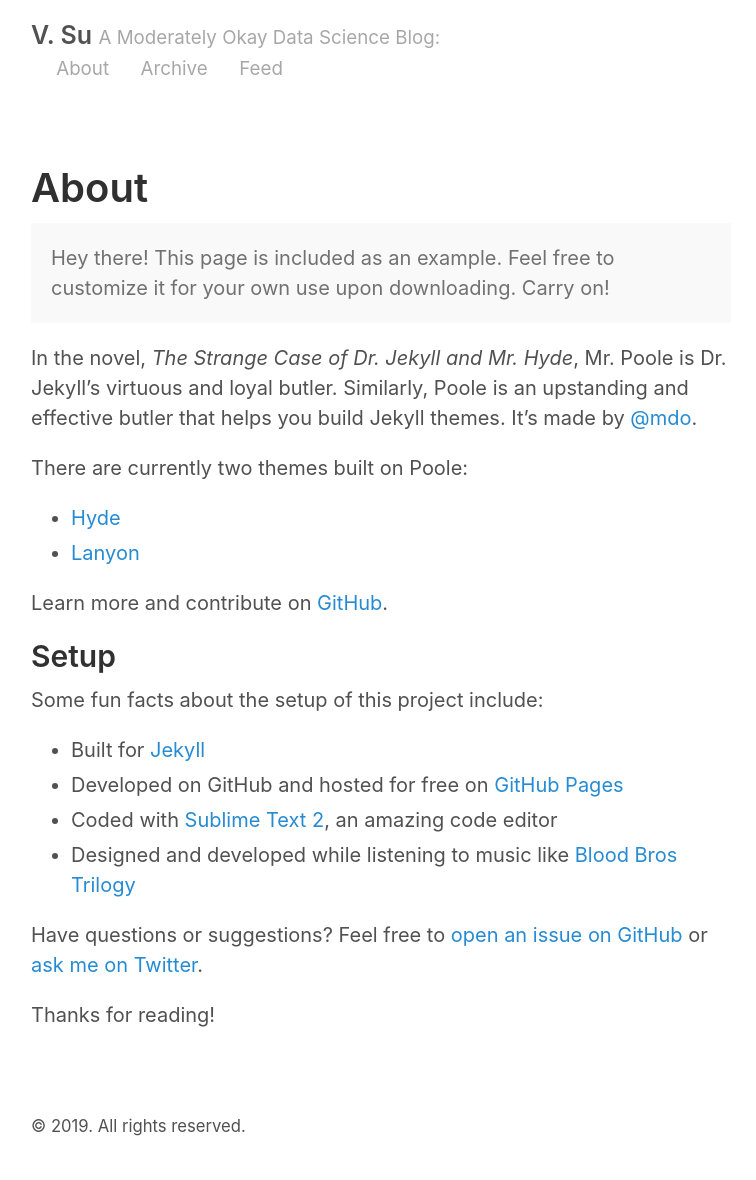
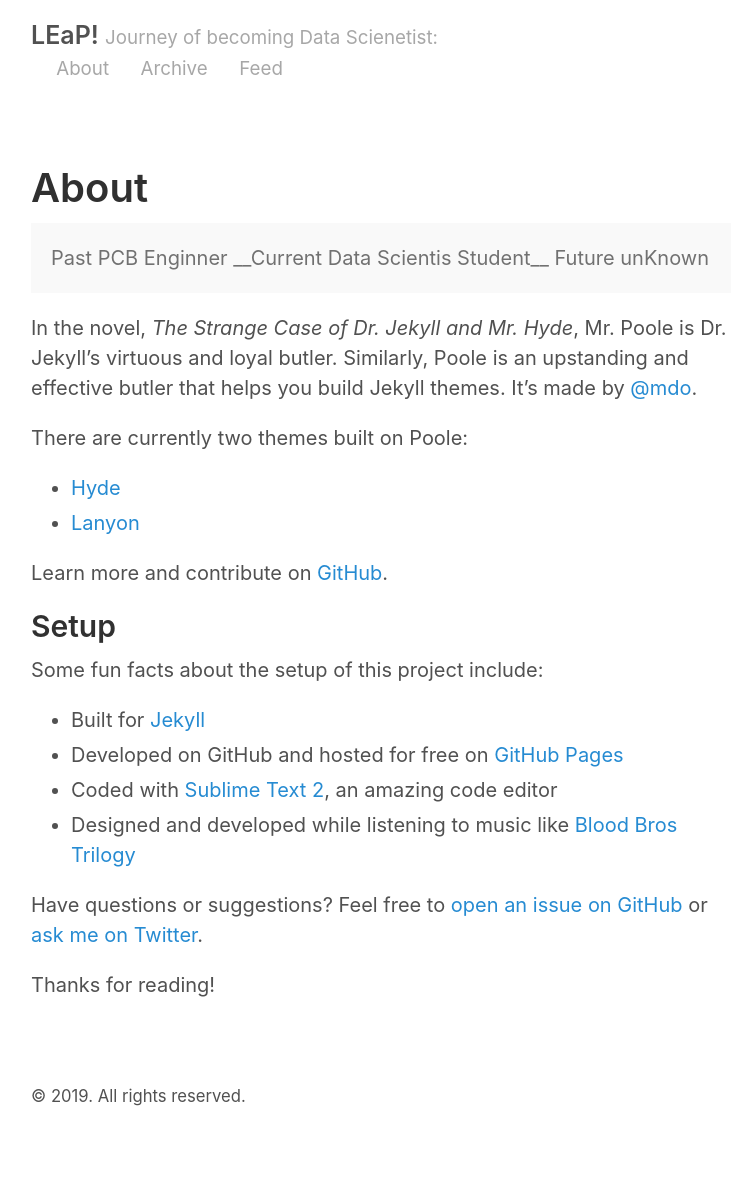
Before and after one commit to rochnysu/rochnysu.github.io, a Jekyll site: the page built from about.md, in a window 1280 px wide. Shown: the whole page, without its empty margins (259-1015 px from the left). Built offline with Jekyll 4.4.1, drawn with Linux system fonts in a browser that asks for light colours; after the commit the page ends 1150 px from its top, so only the background shows below that.

Commit message:
Change on config and about file
information settings and edit on about page

```diff
--- a/_config.yml
+++ b/_config.yml
@@ -2,8 +2,8 @@
 permalink:           pretty
 
 # Setup
-title:               V. Su
-tagline:             A Moderately Okay Data Science Blog
+title:               LEaP!
+tagline:             Journey of becoming Data Scienetist
 url:                 http://rochnysu.github.io
 paginate:            2
 baseurl:             ""
@@ -17,7 +17,7 @@ sass:
 
 # About/contact
 author:
-  name:              Vicky Su
+  name:              V. Su
   url:               https://twitter.com/
   email:             rochnysu@gmail.com
 
--- a/about.md
+++ b/about.md
@@ -4,7 +4,9 @@ title: About
 ---
 
 <p class="message">
-  Hey there! This page is included as an example. Feel free to customize it for your own use upon downloading. Carry on!
+  Past PCB Enginner
+  __Current Data Scientis Student__
+  Future unKnown
 </p>
 
 In the novel, *The Strange Case of Dr. Jekyll and Mr. Hyde*, Mr. Poole is Dr. Jekyll's virtuous and loyal butler. Similarly, Poole is an upstanding and effective butler that helps you build Jekyll themes. It's made by [@mdo](https://twitter.com/mdo).
```
Also changed, not shown: 1 other file.
